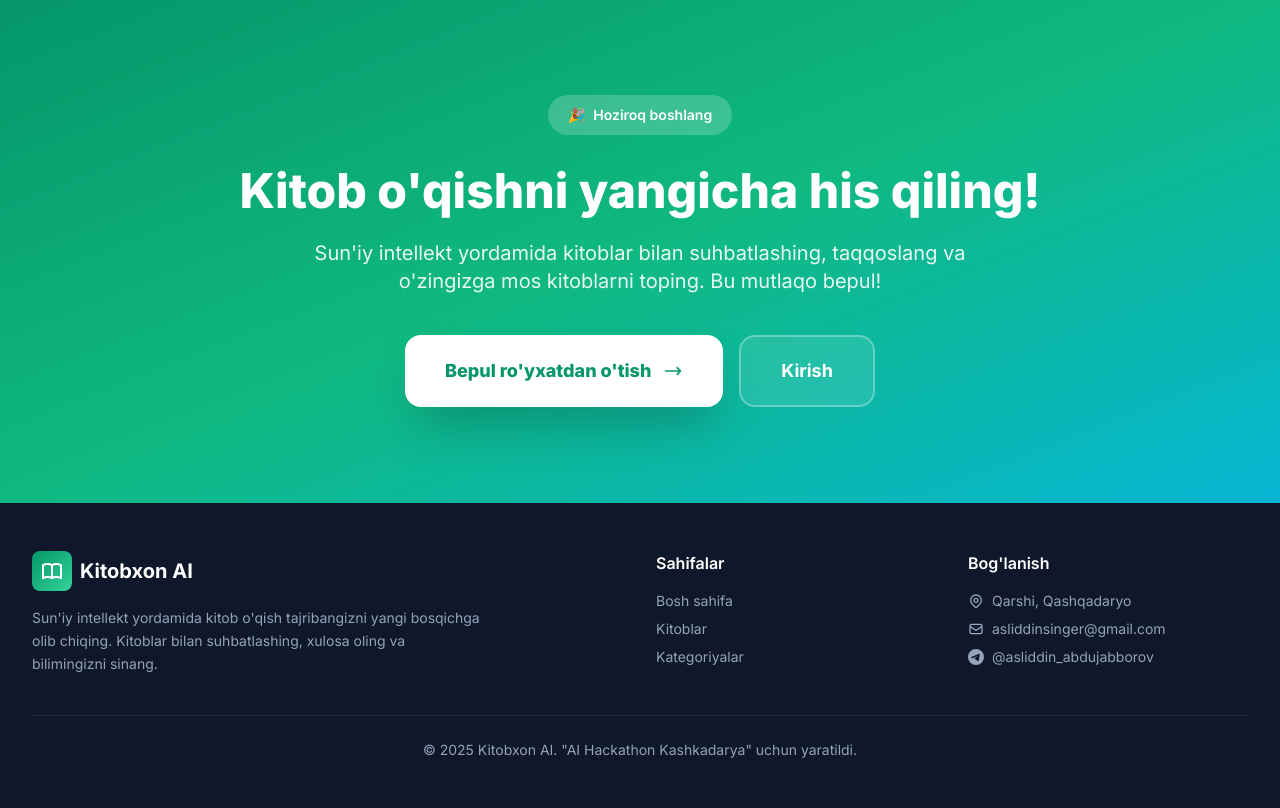
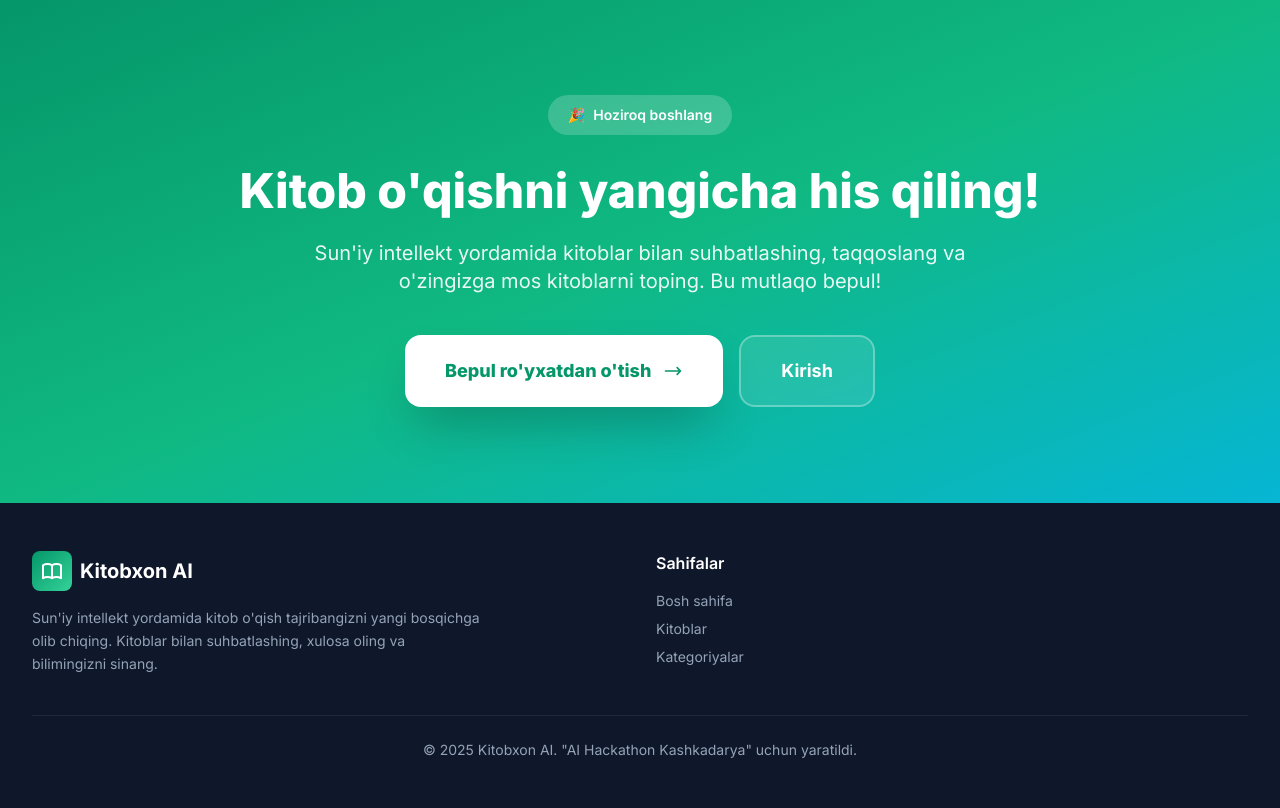
Before and after one commit to AsliddinWeb/kitobxon-ai.uz, a Django app: page / in a window 1280 px wide. Shown: the part 2638-3446 px from the top of the page. Run offline with Django 5.2, Linux system fonts and the light colour scheme; data that the repository does not hold is empty; some libraries are stand-ins or nearby versions.

Commit message:
Olmos begulov

```diff
--- a/templates/base.html
+++ b/templates/base.html
@@ -354,32 +354,6 @@
                         <li><a href="{% url 'books:categories' %}" class="hover:text-white transition">Kategoriyalar</a></li>
                     </ul>
                 </div>
-
-                <!-- Contact -->
-                <div>
-                    <h4 class="text-white font-semibold mb-4">Bog'lanish</h4>
-                    <ul class="space-y-2 text-sm">
-                        <li class="flex items-center gap-2">
-                            <svg class="w-4 h-4" fill="none" stroke="currentColor" viewBox="0 0 24 24">
-                                <path stroke-linecap="round" stroke-linejoin="round" stroke-width="2" d="M17.657 16.657L13.414 20.9a1.998 1.998 0 01-2.827 0l-4.244-4.243a8 8 0 1111.314 0z"/>
-                                <path stroke-linecap="round" stroke-linejoin="round" stroke-width="2" d="M15 11a3 3 0 11-6 0 3 3 0 016 0z"/>
-                            </svg>
-                            Qarshi, Qashqadaryo
-                        </li>
-                        <li class="flex items-center gap-2">
-                            <svg class="w-4 h-4" fill="none" stroke="currentColor" viewBox="0 0 24 24">
-                                <path stroke-linecap="round" stroke-linejoin="round" stroke-width="2" d="M3 8l7.89 5.26a2 2 0 002.22 0L21 8M5 19h14a2 2 0 002-2V7a2 2 0 00-2-2H5a2 2 0 00-2 2v10a2 2 0 002 2z"/>
-                            </svg>
-                            asliddinsinger@gmail.com
-                        </li>
-                        <li class="flex items-center gap-2">
-                            <svg class="w-4 h-4" viewBox="0 0 24 24" fill="currentColor">
-                                <path d="M11.944 0A12 12 0 0 0 0 12a12 12 0 0 0 12 12 12 12 0 0 0 12-12A12 12 0 0 0 12 0a12 12 0 0 0-.056 0zm4.962 7.224c.1-.002.321.023.465.14a.506.506 0 0 1 .171.325c.016.093.036.306.02.472-.18 1.898-.962 6.502-1.36 8.627-.168.9-.499 1.201-.82 1.23-.696.065-1.225-.46-1.9-.902-1.056-.693-1.653-1.124-2.678-1.8-1.185-.78-.417-1.21.258-1.91.177-.184 3.247-2.977 3.307-3.23.007-.032.014-.15-.056-.212s-.174-.041-.249-.024c-.106.024-1.793 1.14-5.061 3.345-.48.33-.913.49-1.302.48-.428-.008-1.252-.241-1.865-.44-.752-.245-1.349-.374-1.297-.789.027-.216.325-.437.893-.663 3.498-1.524 5.83-2.529 6.998-3.014 3.332-1.386 4.025-1.627 4.476-1.635z"/>
-                            </svg>
-                            <a href="https://t.me/asliddin_abdujabborov" target="_blank" class="hover:text-primary transition">@asliddin_abdujabborov</a>
-                        </li>
-                    </ul>
-                </div>
             </div>
 
             <div class="border-t border-slate-800 mt-10 pt-6 text-center text-sm">
--- a/templates/books/home.html
+++ b/templates/books/home.html
@@ -23,7 +23,7 @@
                         <span class="animate-ping absolute inline-flex h-full w-full rounded-full bg-emerald-400 opacity-75"></span>
                         <span class="relative inline-flex rounded-full h-3 w-3 bg-emerald-500"></span>
                     </span>
-                    <span class="text-emerald-300 text-sm font-semibold tracking-wide">🚀 AI Hackathon Qashqadaryo 2025</span>
+                    <span class="text-emerald-300 text-sm font-semibold tracking-wide">🚀 Qarshi 2026</span>
                 </div>
 
                 <!-- Main Heading -->
```
